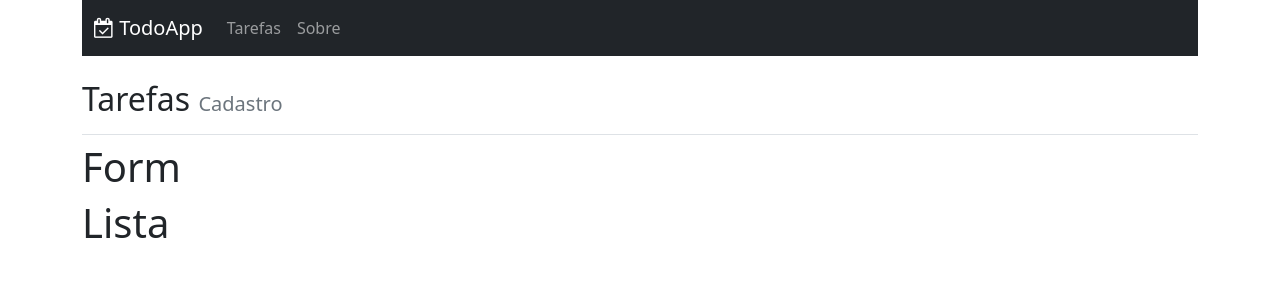
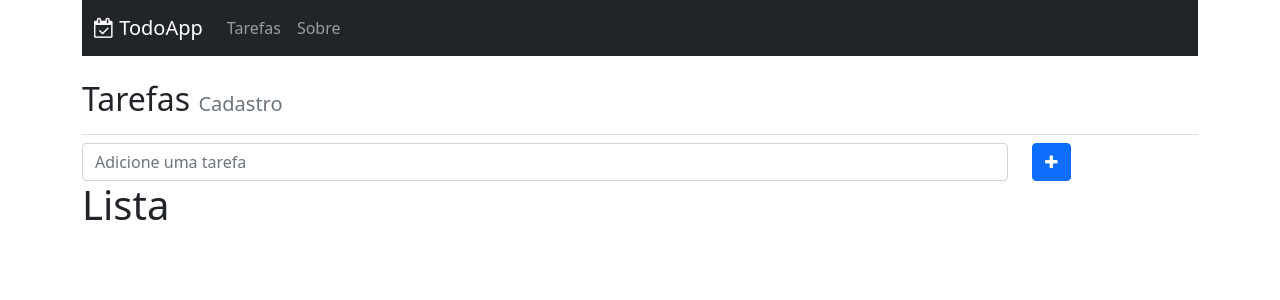
Before and after one commit to Henrique1204/TodoApp-Front-end, a React (Create React App) app: page / in a window 1280 px wide. Shown: the top 300 px of the page. Built offline with nearby package versions, Linux system fonts and the light colour scheme.

Commit message:
Adicionar estrutura do TodoForm

```diff
--- a/src/todo/TodoForm.jsx
+++ b/src/todo/TodoForm.jsx
@@ -2,8 +2,16 @@
 
 const TodoForm = () => {
     return (
-        <div>
-            <h1>Form</h1>
+        <div className="TodoForm row">
+            <div className="col-xs-12 col-sm-9 col-md-10">
+                <input type="text" className="form-control" placeholder="Adicione uma tarefa" />
+            </div>
+
+            <div className="col-xs-12 col-sm-3 col-md-2">
+                <button className="btn btn-primary">
+                    <i className="fa fa-plus"></i>
+                </button>
+            </div>
         </div>
     );
 };
```
